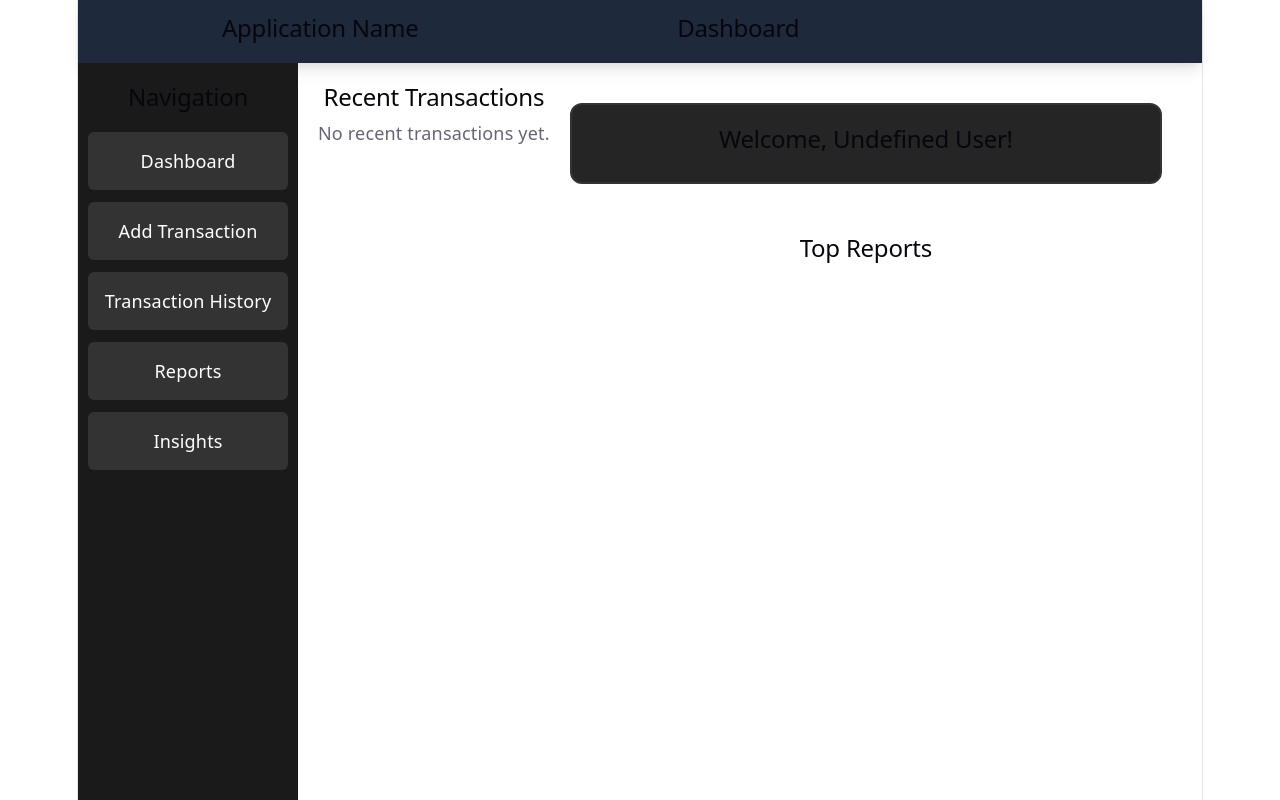
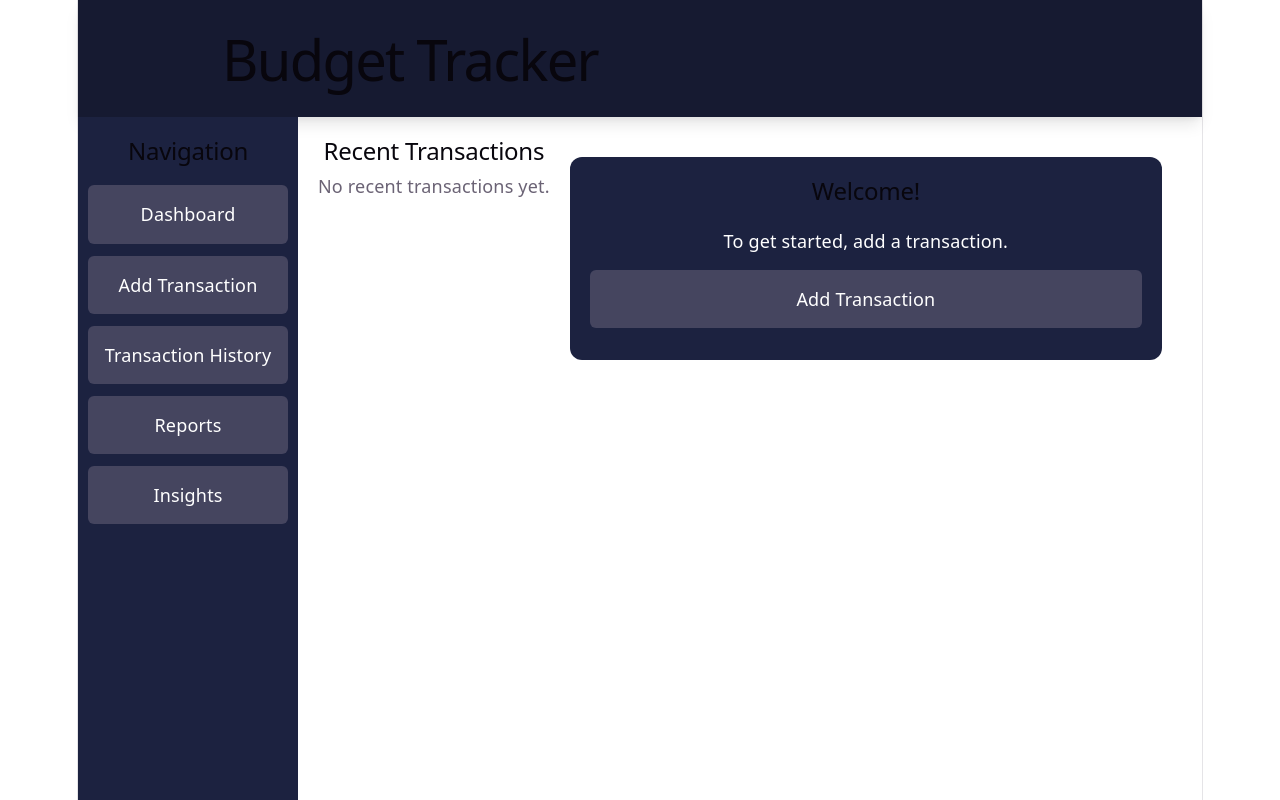
Before and after one commit to kaydenmcclung/webFinalProject, a React (Vite) app in the folder webFinalProject/: page / in a window 1280 px wide. Shown: the top 800 px of the page. Built offline with nearby package versions, Linux system fonts and the light colour scheme.

Commit message:
Updated CSS
changed the CSS to match what Ish added

```diff
--- a/webFinalProject/src/App.css
+++ b/webFinalProject/src/App.css
@@ -19,7 +19,7 @@
 }
 
 .navbar{
-  background-color: #1e293b;
+  background-color: #161a31;
   box-shadow: 0 10px 15px -3px rgba(0, 0, 0, 0.1), 0 4px 6px -2px rgba(0, 0, 0, 0.05);
   padding-top: 0.75rem;
   padding-bottom: 0.75rem;
@@ -30,7 +30,7 @@
 .sidebar {
   width: 200px;
   height: 100vh;
-  background-color: #1a1a1a;
+  background-color: #1c2240;
   padding: 20px 10px;
 }
 
@@ -45,7 +45,7 @@
   padding: 15px;
   color: #ffffff;
   text-decoration: none;
-  background-color: #333;
+  background-color: #45455f;
   border-radius: 6px;
   text-align: center;
   transition: all 0.2s ease-in-out;
@@ -53,15 +53,14 @@
 }
 
 .sidebar-box:hover {
-  background-color: #444;
-  border-color: #007bff;
-  color: #007bff;
+  background-color: #45455f;
+  border-color: #7aa2ff;
+  color: #7aa2ff;
 }
 
 .welcome {
-  border: 2px solid #333;
   padding: 20px;
-  background-color: #252525;
+  background-color: #1c2240;
   border-radius: 12px;
   margin: 20px;
   display: flex;
@@ -70,13 +69,13 @@
   gap: 15px;
   text-align: center;
   justify-content: center;
+  color:white;
 }
 
 .recentTransaction {
   width: 300px;
-  border: 2px solid #333;
   padding: 20px;
-  background-color: #252525;
+  background-color: #1c2240;
   border-radius: 12px;
   margin: 20px;
   display: flex;
@@ -85,6 +84,7 @@
   gap: 15px;
   text-align: left;
   justify-content: center;
+  color:white;
 }
 
 .hero {
--- a/webFinalProject/src/components/Navbar.jsx
+++ b/webFinalProject/src/components/Navbar.jsx
@@ -4,22 +4,11 @@ import { Link } from "react-router-dom"
 import { useLocation } from 'react-router-dom';
 
 const Navbar = () => {
-    //to set title in navbar to the current page name
-    const location = useLocation();
-    const titles = {
-        '/': 'Dashboard',
-        '/addtransaction': 'Add Transaction',
-        '/history': 'Account Settings',
-        '/reports' : 'Reports',
-        '/insights' : 'Insights'
-    };
-    const currentTitle = titles[location.pathname] || 'Page Title';
 
     return (
         <nav className = 'navbar'>
             <div style={{display: 'flex', justifyContent: 'left'}}>
-                <Link to='/' style={{ textDecoration: 'none' }}><h2>Application Name</h2></Link>
-                <h2 style={{flex:'1'}}>{currentTitle}</h2>
+                <Link to='/' style={{ textDecoration: 'none' }}><h1>Budget Tracker</h1></Link>
             </div>
         </nav>
     )
--- a/webFinalProject/src/components/Welcome.jsx
+++ b/webFinalProject/src/components/Welcome.jsx
@@ -1,10 +1,15 @@
 import React from "react"
 import '../App.css'
+import { Link } from "react-router-dom"
 
-const Welcome = ({userID = 'Undefined User'}) => {
+const Welcome = () => {
     return (
         <div className = 'welcome'>
-            <h2>Welcome, {userID}!</h2>
+            <h2>Welcome!</h2>
+            <p>To get started, add a transaction.</p>
+            <div>
+                <p><Link to="/addtransaction" className="sidebar-box">Add Transaction</Link></p>
+            </div>
         </div>
     )
 }
--- a/webFinalProject/src/routes/AddTransaction.jsx
+++ b/webFinalProject/src/routes/AddTransaction.jsx
@@ -161,6 +161,7 @@ const inputStyle = {
   borderRadius: "5px",
   border: "none",
   fontSize: "16px",
+  backgroundColor: "#45455f"
 };
 
 export default AddTransaction;
--- a/webFinalProject/src/routes/Dashboard.jsx
+++ b/webFinalProject/src/routes/Dashboard.jsx
@@ -38,7 +38,6 @@ const Dashboard = () => {
 
       <div style={{ flex: "1" }}>
         <Welcome />
-        <h2 style={{ paddingTop: "30px" }}>Top Reports</h2>
       </div>
     </div>
   );
--- a/webFinalProject/src/routes/History.jsx
+++ b/webFinalProject/src/routes/History.jsx
@@ -40,7 +40,6 @@ const History = () => {
           <div
             key={t.id}
             style={{
-              border: "1px solid #aaa",
               borderRadius: "10px",
               padding: "15px",
               marginBottom: "15px",
```
